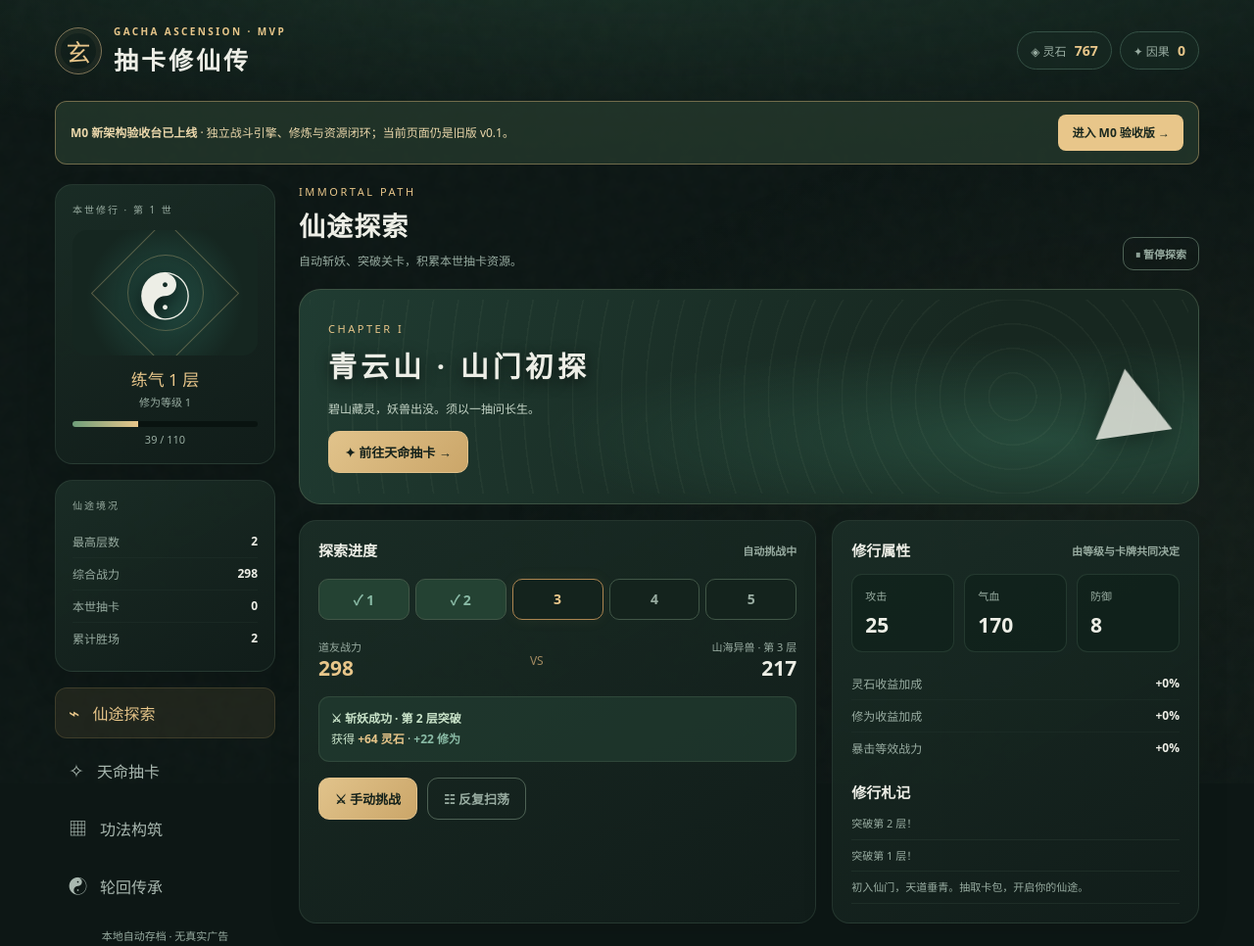
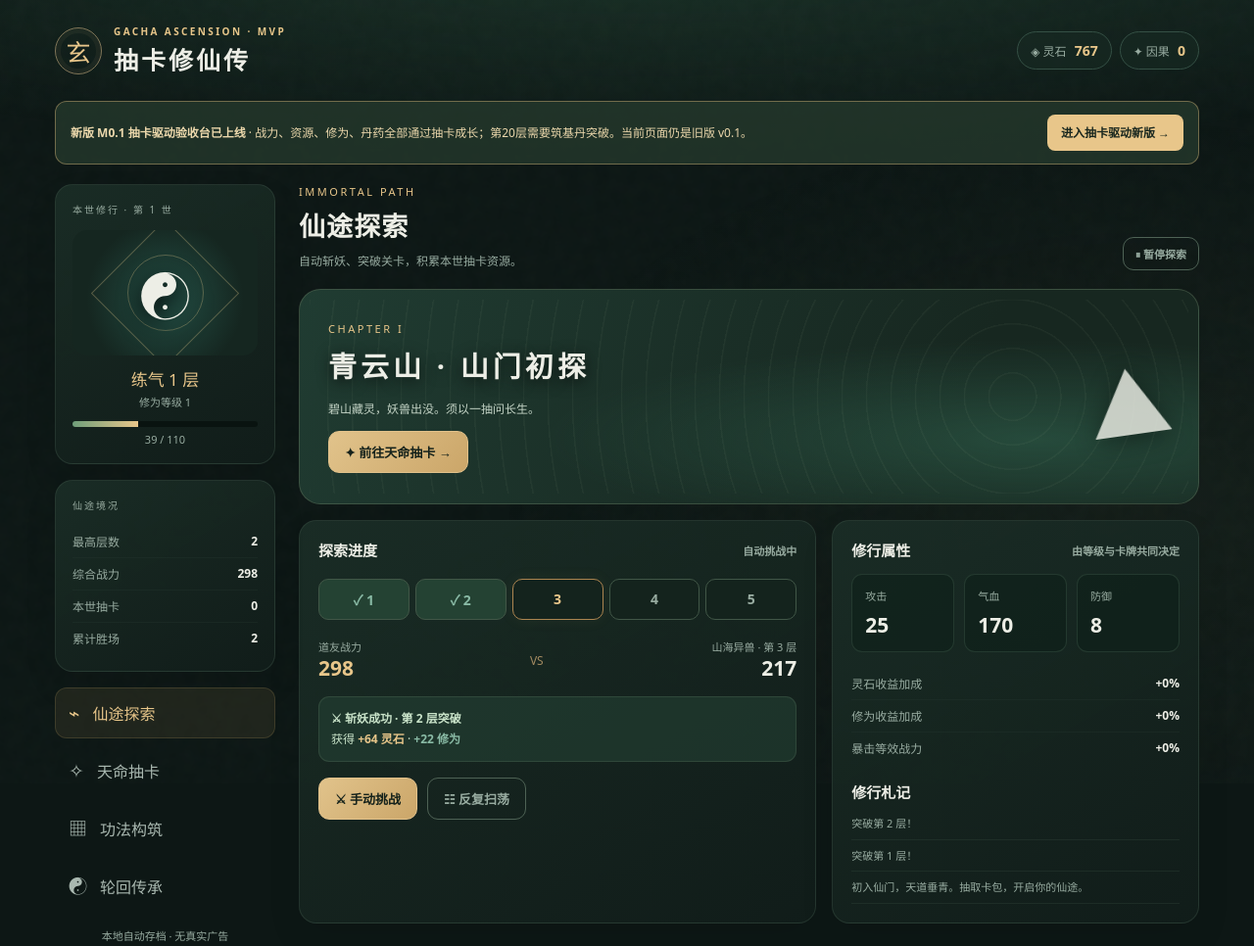
Before and after one commit to Tera-Dark/Gacha-Ascension, a website: page index.html in a window 1280 px wide. Shown: the whole page at 98% size. Drawn offline with Linux system fonts and the light colour scheme.

Commit message:
feat: update homepage CTA to gacha-first M0.1 acceptance preview

```diff
--- a/index.html
+++ b/index.html
@@ -22,8 +22,8 @@
  <div class="mast-right"><div class="chip">◈ 灵石 <b class="num" id="stonesTop">0</b></div><div class="chip">✦ 因果 <b class="num" id="fateTop">0</b></div></div>
 </header>
 <div style="display:flex;flex-wrap:wrap;gap:12px;justify-content:space-between;align-items:center;margin:0 0 20px;padding:13px 15px;background:#25392ccc;border:1px solid #baa06c88;border-radius:12px;color:#ecd8ac;font-size:12px;line-height:1.6">
-  <span><strong>M0 新架构验收台已上线</strong> · 独立战斗引擎、修炼与资源闭环；当前页面仍是旧版 v0.1。</span>
-  <a href="./m0.html" style="display:inline-block;padding:9px 14px;border-radius:8px;background:#e8c68a;color:#1a281f;font-weight:800;text-decoration:none">进入 M0 验收版 →</a>
+  <span><strong>新版 M0.1 抽卡驱动验收台已上线</strong> · 战力、资源、修为、丹药全部通过抽卡成长；第20层需要筑基丹突破。当前页面仍是旧版 v0.1。</span>
+  <a href="./m0.html" style="display:inline-block;padding:9px 14px;border-radius:8px;background:#e8c68a;color:#1a281f;font-weight:800;text-decoration:none">进入抽卡驱动新版 →</a>
 </div>
 <div class="workspace">
  <aside class="sidebar">
```
